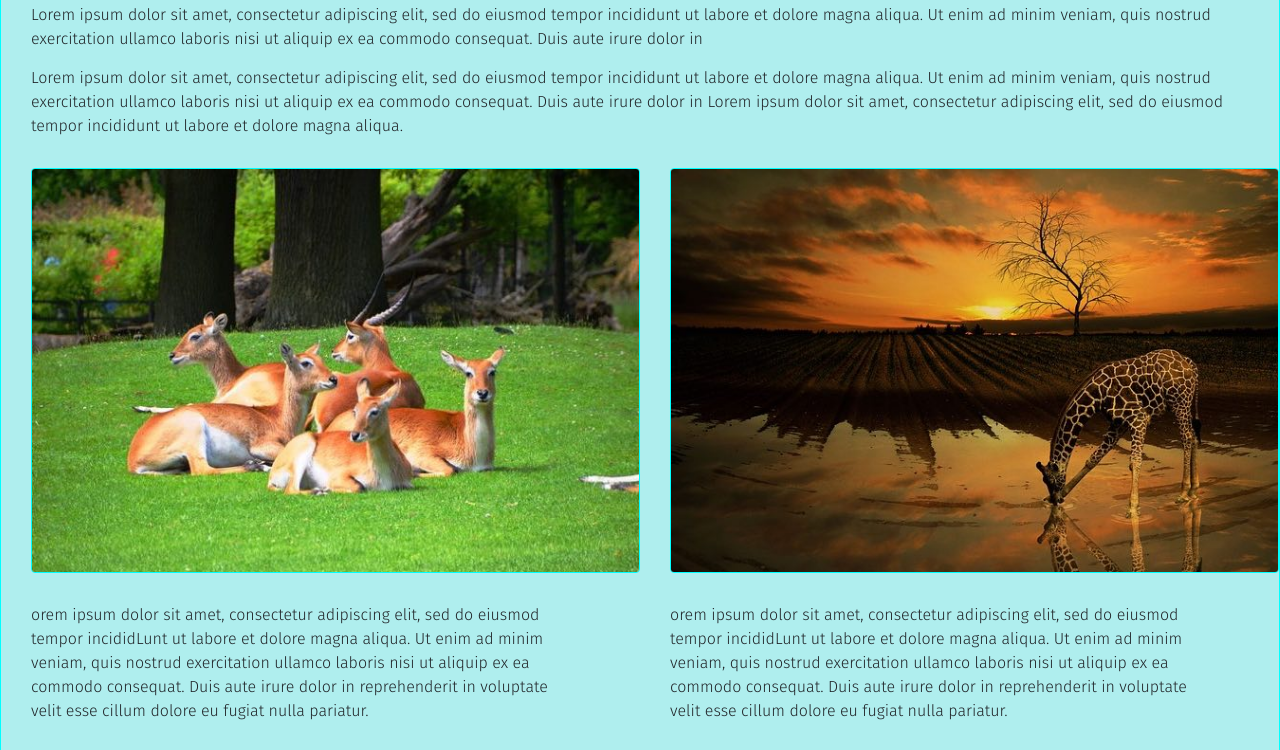
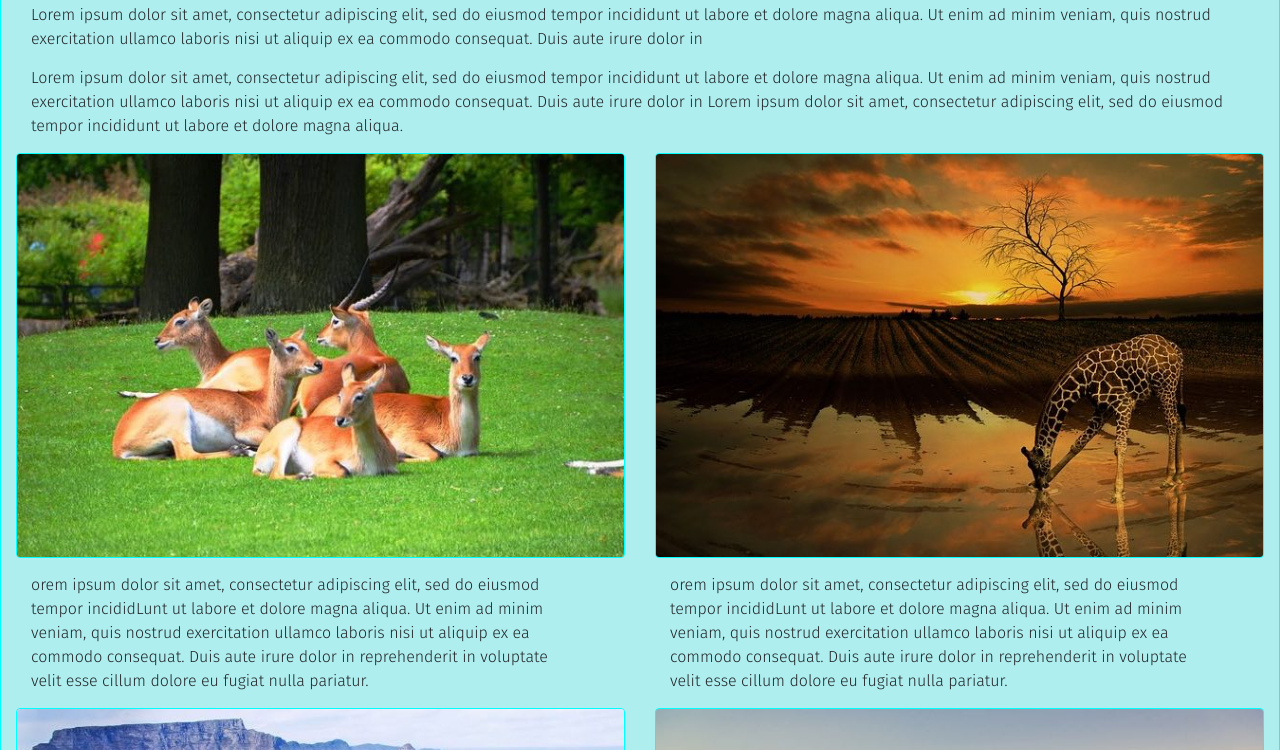
Before and after one commit to agnes-nakalembe/agnes-bootstrap-assaignment, a plain HTML site: page index.html in a window 1280 px wide. Shown: the part 576-1326 px from the top of the page. Drawn offline with nearby package versions, Linux system fonts and the light colour scheme.

Commit message:
final draft

```diff
--- a/styles.css
+++ b/styles.css
@@ -49,9 +49,6 @@
 
 .img{
     border: 1px solid aqua;
-    margin: 15px;
-    height: 0 auto;
-    width: 90%;
 }
 
 .last{
```
